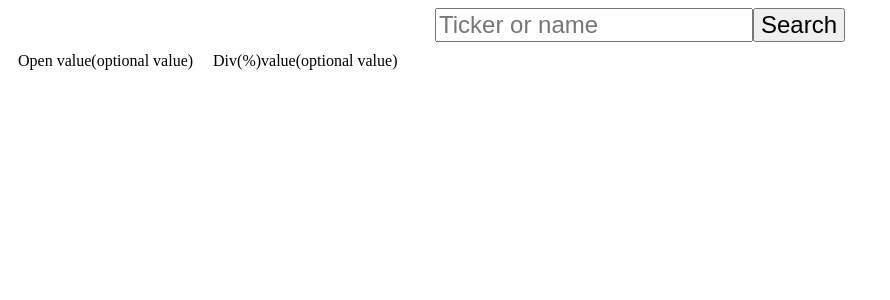
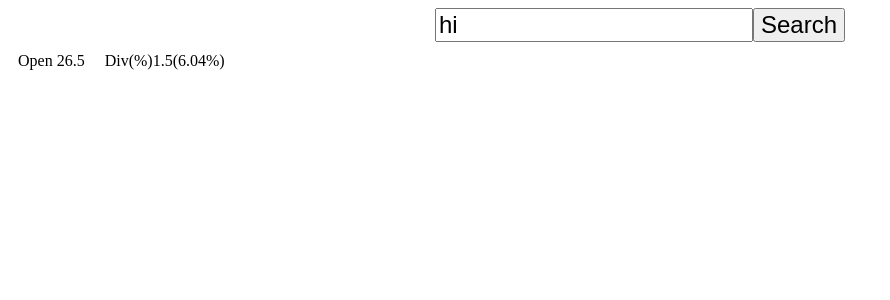
Before and after one commit to gregdardis/stock-market-search, a React app: page / in a window 1280 px wide. Shown: the top 300 px of the page, without its empty margins (0-890 px from the left). Built offline with nearby package versions, Linux system fonts and the light colour scheme.

Commit message:
passed props from state to DataItems using connect

```diff
--- a/src/components/dataItem/DataItem.jsx
+++ b/src/components/dataItem/DataItem.jsx
@@ -7,7 +7,9 @@ const DataItem = ({
   label,
   optionalLabel,
   value,
-  optionalValue
+  optionalValue,
+  valueSuffix,
+  optionalValueSuffix
 }) => {
   return (
     <div className='dataItem'>
@@ -15,9 +17,9 @@ const DataItem = ({
       { optionalLabel
         ? <a>({ optionalLabel })</a>
         : ' ' }
-      <span>{ value }</span>
+      <span>{ value + valueSuffix }</span>
       { optionalValue
-        ? <span>({ optionalValue })</span>
+        ? <span>({ optionalValue + optionalValueSuffix })</span>
         : ' '}
     </div>
   );
@@ -25,7 +27,9 @@ const DataItem = ({
 DataItem.propTypes = {
   label: PropTypes.string.isRequired,
   optionalLabel: PropTypes.string,
-  value: PropTypes.string.isRequired,
-  optionalValue: PropTypes.string
+  value: PropTypes.number.isRequired,
+  optionalValue: PropTypes.number,
+  valueSuffix: PropTypes.string,
+  optionalValueSuffix: PropTypes.string
 };
 export default DataItem;
--- a/src/components/dataItem/index.js
+++ b/src/components/dataItem/index.js
@@ -2,9 +2,12 @@ import { connect } from 'react-redux';
 
 import DataItem from './dataItem';
 
-const mapStateToProps = state => ({
-  value: 'value',
-  optionalValue: 'optional value'
+// retrieves props from dataItems object of objects based on key 'label'
+const mapStateToProps = (state, ownProps) => ({
+  value: state.dataItems[ownProps.label].value,
+  optionalValue: state.dataItems[ownProps.label].optionalValue,
+  valueSuffix: state.dataItems[ownProps.label].valueSuffix,
+  optionalValueSuffix: state.dataItems[ownProps.label].optionalValueSuffix
 });
 
 const mapDispatchToProps = null;
--- a/src/render.js
+++ b/src/render.js
@@ -6,8 +6,33 @@ import { Provider } from 'react-redux';
 import App from './App';
 import { reducer } from './reducers';
 
+const initialState = {
+  searchTerm: 'hi',
+  dataItems: {
+    Open: {
+      value: 26.50,
+      optionalValue: null,
+      valueSuffix: '',
+      optionalValueSuffix: ''
+    },
+    High: {
+      value: 26.78,
+      optionalValue: null,
+      valueSuffix: '',
+      optionalValueSuffix: ''
+    },
+    Div: {
+      value: 1.50,
+      optionalValue: 6.04,
+      valueSuffix: '',
+      optionalValueSuffix: '%'
+    }
+  }
+};
+
 const store = createStore(
   reducer,
+  initialState,
   window.__REDUX_DEVTOOLS_EXTENSION__ && window.__REDUX_DEVTOOLS_EXTENSION__()
 );
 
```
